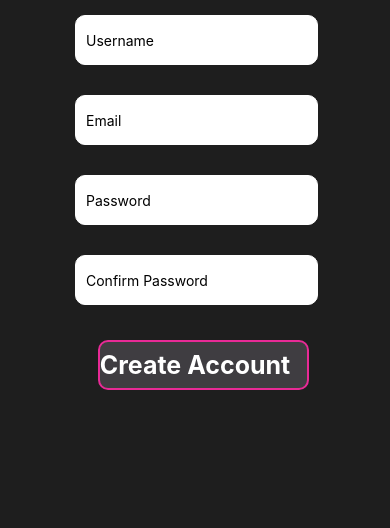
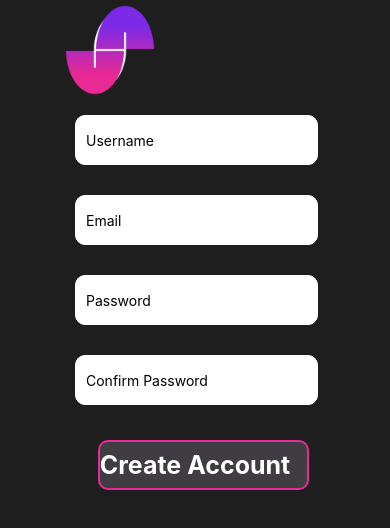
Before and after one commit to Kealen-Pillay/SportsHub, a React Native app: screen /Register in a window 390 px wide. Shown: the top 528 px of the page. Built offline with nearby package versions, Linux system fonts and the light colour scheme.

Commit message:
Added image and navigation basics

```diff
--- a/App.js
+++ b/App.js
@@ -1,20 +1,28 @@
 import { StatusBar } from 'expo-status-bar';
 import { StyleSheet, Text, View } from 'react-native';
 import RegisterScreen from './components/screens/Register/RegisterScreen';
+import { NavigationContainer } from '@react-navigation/native';
+import { createNativeStackNavigator } from '@react-navigation/native-stack';
+
+const Stack = createNativeStackNavigator();
 
 export default function App() {
   return (
 
-    <RegisterScreen />
+    <NavigationContainer>
+      <Stack.Navigator>
+        <Stack.Screen options={{ headerShown: false }} name="Register" component={RegisterScreen} />
+      </Stack.Navigator>
+    </NavigationContainer>
 
   );
 }
 
 const styles = StyleSheet.create({
-  container: {
-    flex: 1,
-    backgroundColor: '#fff',
-    alignItems: 'center',
-    justifyContent: 'center',
-  },
+  // container: {
+  //   flex: 1,
+  //   backgroundColor: '#fff',
+  //   alignItems: 'center',
+  //   justifyContent: 'center',
+  // },
 });
--- a/components/screens/Register/RegisterScreen.js
+++ b/components/screens/Register/RegisterScreen.js
@@ -1,11 +1,14 @@
 import React, { useState, useEffect } from 'react'
-import { StyleSheet, Text, View, KeyboardAvoidingView, TextInput, TouchableOpacity } from 'react-native'
+import { StyleSheet, Text, View, KeyboardAvoidingView, TextInput, TouchableOpacity, Image } from 'react-native'
+
 
 
 const RegisterScreen = () => {
     return (
         <KeyboardAvoidingView style={styles.container}>
             <View>
+                <Image style={styles.logo} source={require("../../../assets/SportsHubV4.png")} />
+
                 <TextInput style={styles.text}
                     placeholder="Username"
                 />
@@ -39,9 +42,9 @@ export default RegisterScreen;
 const styles = StyleSheet.create({
     container: {
         flex: 1,
-        backgroundColor: '#1E1E1E',
-        justifyContent: 'flex-start',
-        alignItems: 'center',
+        backgroundColor: "#1E1E1E",
+        justifyContent: "flex-start",
+        alignItems: "center",
     },
     text: {
         backgroundColor: "white",
@@ -58,8 +61,6 @@ const styles = StyleSheet.create({
 
         width: 100,
         height: 100,
-        position: "absolute",
-        top: 70,
     },
     button: {
         backgroundColor: "#3F3D41",
@@ -69,7 +70,7 @@ const styles = StyleSheet.create({
         borderRadius: 10,
         height: 50,
         justifyContent: "center",
-        alignContent: 'center',
+        alignContent: "center",
         margin: 20,
     },
     buttonText: {
--- a/package.json
+++ b/package.json
@@ -10,11 +10,16 @@
     "eject": "expo eject"
   },
   "dependencies": {
+    "@react-navigation/native": "^6.0.10",
+    "@react-navigation/native-stack": "^6.6.1",
     "expo": "~44.0.0",
     "expo-status-bar": "~1.2.0",
+    "firebase": "^9.6.10",
     "react": "17.0.1",
     "react-dom": "17.0.1",
     "react-native": "0.64.3",
+    "react-native-safe-area-context": "3.3.2",
+    "react-native-screens": "~3.10.1",
     "react-native-web": "0.17.1"
   },
   "devDependencies": {
```
Also changed, not shown: assets/SportsHubV4.png (added), 1 other file (tests, documents, lock files or other folders).
